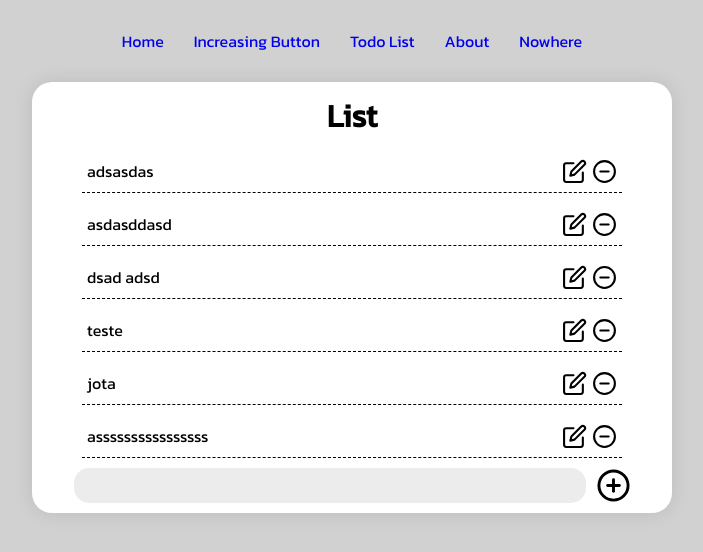
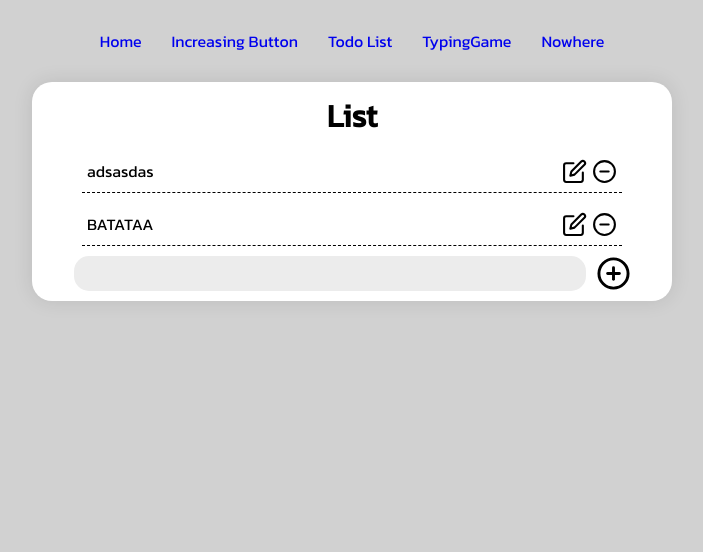
Before and after one commit to FusiDaniel/react_ts_todolist, a React (Create React App) app: page /list in a window 1280 px wide. Shown: the top 552 px of the page, without its empty margins (288-991 px from the left). Built offline with nearby package versions, Linux system fonts and the light colour scheme; data requests are answered from the project's data file.

Commit message:
wordgame and hidden api

```diff
--- a/server.json
+++ b/server.json
@@ -22,24 +22,8 @@
       "message": "adsasdas  "
     },
     {
-      "id": 0.625844093231726,
-      "message": "asdasddasd "
-    },
-    {
-      "id": 0.073962635159464,
-      "message": "dsad adsd"
-    },
-    {
-      "id": 0.5163988929393011,
-      "message": "teste"
-    },
-    {
-      "id": 0.04901891281344528,
-      "message": "jota"
-    },
-    {
-      "id": 0.48900372284153715,
-      "message": "assssssssssssssss"
+      "id": 0.33755148650503797,
+      "message": "BATATAA"
     }
   ]
 }
--- a/src/components/navbar.tsx
+++ b/src/components/navbar.tsx
@@ -15,7 +15,7 @@ export const Navbar = () => {
           <Link to="/list">Todo List</Link>
         </li>
         <li>
-          <Link to="/about">About</Link>
+          <Link to="/typing_game">TypingGame</Link>
         </li>
         <li>
           <Link to="/nowhere">Nowhere</Link>
--- a/src/index.tsx
+++ b/src/index.tsx
@@ -4,7 +4,7 @@ import './styles/global.scss';
 
 import { BrowserRouter, Routes, Route } from 'react-router-dom';
 import { Home } from './pages/Home';
-import { About } from './pages/About';
+import { TypingGame } from './pages/TypingGame';
 import { List } from './pages/List';
 import { NotFound } from './pages/NotFound';
 import { Navbar } from './components/navbar';
@@ -20,7 +20,7 @@ root.render(
       <div className="container">
         <Routes>
           <Route path="/" element={<Home />} />
-          <Route path="/about" element={<About />} />
+          <Route path="/typing_game" element={<TypingGame />} />
           <Route path="/list" element={<List />} />
           <Route path="/button" element={<IncreasingButton />} />
           <Route path="*" element={<NotFound />} />
--- a/src/pages/About/index.tsx
+++ /dev/null
@@ -1,40 +0,0 @@
-import React, { useCallback, useEffect, useState } from 'react';
-import { Forms } from '../../components/forms';
-import { useInterval } from '../../hooks/user-interval';
-
-const palavra = 'batata';
-
-export function About(): JSX.Element {
-  const [input, setInput] = useState('');
-  const [conseguiu, setConseguiu] = useState(false);
-
-  const handleChange = useCallback(
-    (e: React.FormEvent<HTMLInputElement>): void => {
-      setInput(e.currentTarget.value);
-    },
-    [input, setInput],
-  );
-
-  useInterval(() => {
-    if (input != '' && !conseguiu) {
-      const newInput = input.substring(0, input.length - 1);
-      setInput(newInput);
-    }
-  }, 500);
-
-  useEffect(() => {
-    if (input === palavra) setConseguiu(true);
-    else setConseguiu(false);
-  }, [input, setInput, conseguiu, setConseguiu]);
-
-  return (
-    <>
-      <h1 className="title">Tente digitar: {palavra}</h1>
-      <Forms
-        handleChange={(e) => handleChange(e)}
-        handleSubmit={(e) => console.log(input)}
-        newTask={input}
-      />
-    </>
-  );
-}
--- a/src/pages/List/index.tsx
+++ b/src/pages/List/index.tsx
@@ -14,6 +14,15 @@ import './style.scss';
 export function List(): JSX.Element {
   const [newTask, setNewtask] = useState('');
   const [tasks, setTasks] = useState(Array<list_item>);
+
+  function deleteTask(index: number) {
+    const newTasks = [...tasks];
+    const oldTask = newTasks[index];
+    newTasks.splice(index, 1);
+
+    deleteItem(oldTask.id);
+    setTasks([...newTasks]);
+  }
 
   useEffect(() => {
     api.get('/todo_list').then((response) => {
@@ -49,8 +58,7 @@ export function List(): JSX.Element {
         message: newTaskToAdd,
       };
 
-      const response = addItem(newItem);
-
+      addItem(newItem);
       const newTasks = [...tasks, newItem];
       setTasks(newTasks);
     },
@@ -59,13 +67,7 @@ export function List(): JSX.Element {
 
   const handleDelete = useCallback(
     (e: React.MouseEvent<SVGElement, MouseEvent>, index: number) => {
-      const newTasks = [...tasks];
-      const oldTask = newTasks[index];
-      newTasks.splice(index, 1);
-      setTasks([...newTasks]);
-
-      // api.delete(`/todo_list/${oldTask.id}`, { method: 'DELETE' });
-      const response = deleteItem(oldTask.id);
+      deleteTask(index);
     },
     [tasks, setTasks],
   );
@@ -82,13 +84,7 @@ export function List(): JSX.Element {
       newTask = newTask.trim();
 
       if (newTask === '') {
-        const newTasks = [...tasks];
-        const oldTask = newTasks[index];
-        newTasks.splice(index, 1);
-        setTasks([...newTasks]);
-
-        // api.delete(`/todo_list/${oldTask.id}`, { method: 'DELETE' });
-        const response = deleteItem(oldTask.id);
+        deleteTask(index);
         return;
       }
       for (const { task, i } of tasks.map((task, i) => ({ task, i }))) {
@@ -105,7 +101,7 @@ export function List(): JSX.Element {
         message: newTask,
       };
 
-      const response = updateItem(newItem);
+      updateItem(newItem);
 
       newTasks[index] = newItem;
       setTasks([...newTasks]);
--- /dev/null
+++ b/src/pages/TypingGame/index.tsx
@@ -0,0 +1,74 @@
+import axios from 'axios';
+import React, { useCallback, useEffect, useState } from 'react';
+import ReactSlider from 'react-slider';
+import { Forms } from '../../components/forms';
+import { useInterval } from '../../hooks/user-interval';
+
+export function TypingGame(): JSX.Element {
+  const [input, setInput] = useState('');
+  const [palavra, setPalavra] = useState('batata');
+  const [conseguidos, setConseguidos] = useState(Array<string>);
+  const [delay, setDelay] = useState(500);
+
+  const changeWord = async () => {
+    axios.get('https://random-word-api.herokuapp.com/word').then((res) => {
+      setPalavra(res.data[0]);
+      console.log(res.data[0]);
+    });
+  };
+
+  useEffect(() => {
+    changeWord();
+  }, []);
+
+  const handleChange = useCallback(
+    (e: React.FormEvent<HTMLInputElement>): void => {
+      setInput(e.currentTarget.value);
+    },
+    [input, setInput],
+  );
+
+  useInterval(() => {
+    if (input != '') {
+      const newInput = input.substring(0, input.length - 1);
+      setInput(newInput);
+    }
+  }, delay);
+
+  const handleSubmit = useCallback(
+    (e: React.SyntheticEvent<HTMLFormElement>) => {
+      e.preventDefault();
+      if (input != palavra) return;
+      setConseguidos([...conseguidos, input]);
+      setInput('');
+      changeWord();
+    },
+    [conseguidos, setConseguidos, input, setInput],
+  );
+
+  return (
+    <>
+      <h1 className="title">Tente digitar: {palavra}</h1>
+      <p>Delay: {delay}ms</p>
+      <ReactSlider
+        className="horizontal-slider"
+        thumbClassName="example-thumb"
+        trackClassName="example-track"
+        min={150}
+        max={750}
+        defaultValue={500}
+        onChange={(e) => setDelay(e)}
+      />
+      <Forms
+        handleChange={(e) => handleChange(e)}
+        handleSubmit={(e) => handleSubmit(e)}
+        newTask={input}
+      />
+      <ul>
+        {conseguidos.map((item, index) => {
+          return <li key={index}>{item}</li>;
+        })}
+      </ul>
+    </>
+  );
+}
--- a/src/services/api.tsx
+++ b/src/services/api.tsx
@@ -6,7 +6,7 @@ export interface list_item {
 }
 
 export const api = axios.create({
-  baseURL: ' http://localhost:3333/',
+  baseURL: process.env.REACT_APP_BASE_URL,
 });
 
 export const deleteItem = async (id: number) => {
--- a/src/styles/global.scss
+++ b/src/styles/global.scss
@@ -40,6 +40,7 @@ button {
 }
 
 .container {
+  text-align: center;
   max-width: 640px;
   margin: 0 auto;
   background: #ffffff;
@@ -161,3 +162,41 @@ button {
   }
 
 }
+
+.horizontal-slider {
+  width: 100%;
+  max-width: 500px;
+  height: 50px;
+  margin: auto;
+}
+.example-thumb {
+  cursor: pointer;
+  position: absolute;
+  z-index: 100;
+  background: #ffffff;
+  border: 5px solid #3774ff;
+  border-radius: 100%;
+  display: block;
+  box-shadow: 0 0 2px 0 rgb(0 0 0 / 44%);
+}
+.example-thumb.active {
+  background-color: grey;
+}
+.example-track {
+  position: relative;
+  background: #ddd;
+}
+.example-track.example-track-0 {
+  background: #83a9ff;
+}
+.horizontal-slider .example-track {
+  top: 20px;
+  height: 4px;
+}
+.horizontal-slider .example-thumb {
+  top: 12px;
+  width: 10px;
+  outline: none;
+  height: 10px;
+  line-height: 38px;
+}
```
Also changed, not shown: package.json (+6 -2 lines), 2 other files (tests, documents, lock files or other folders).
